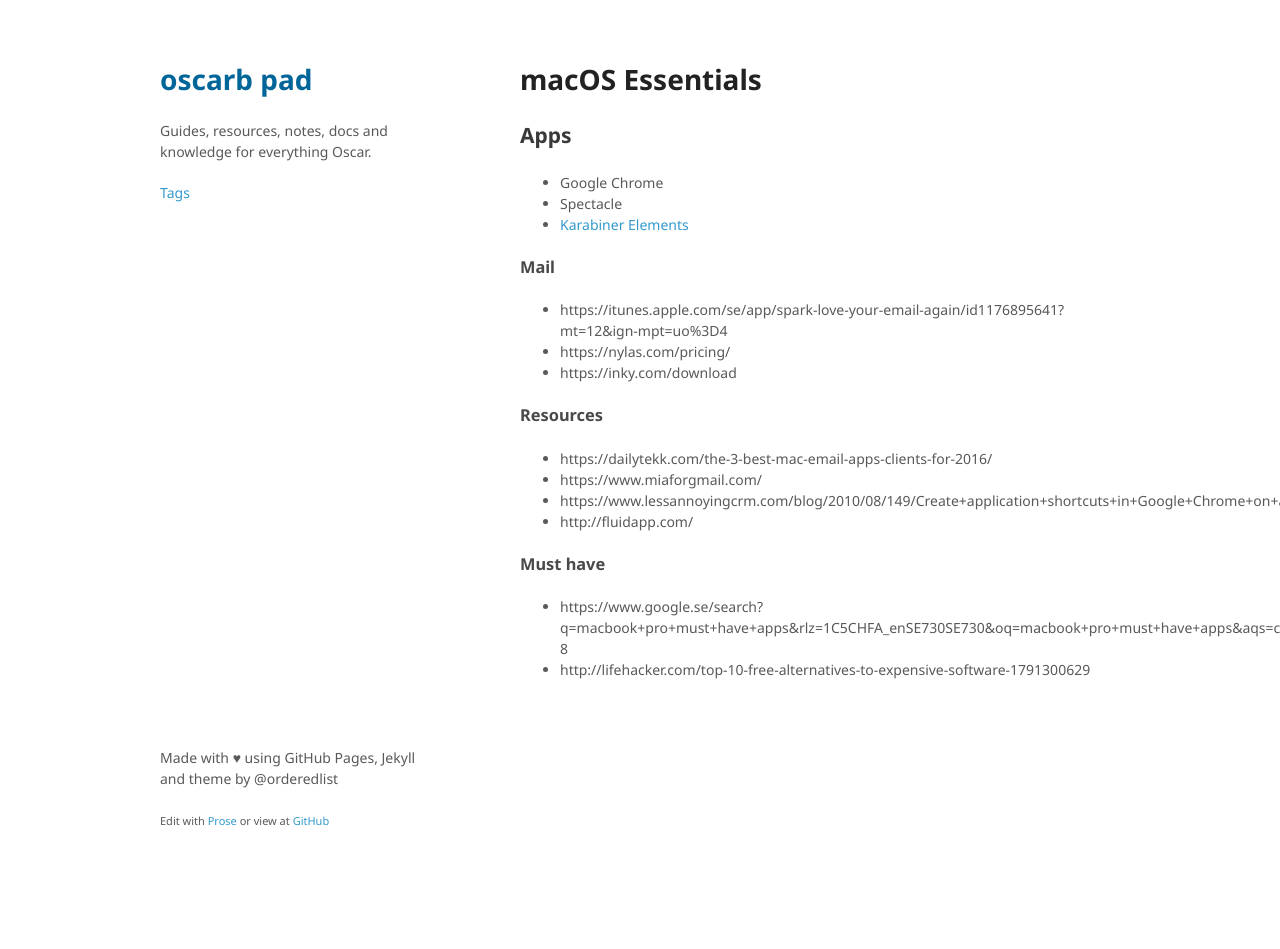
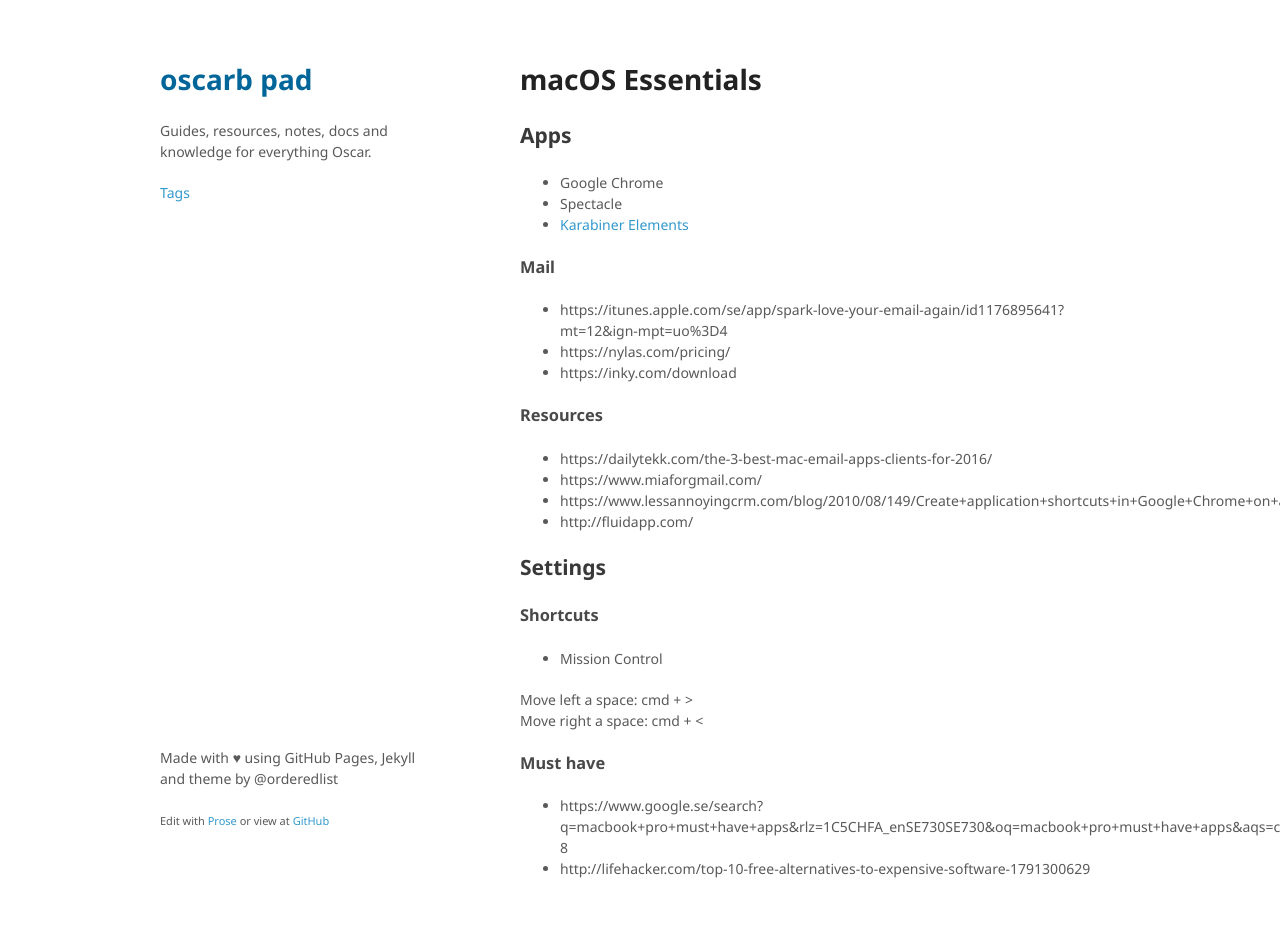
Before and after one commit to oscarb/pad, a Jekyll site: the page built from _docs/macos-essentials.md, in a window 1280 px wide. Built offline with Jekyll 4.4.1, drawn with Linux system fonts in a browser that asks for light colours; some web fonts are replaced; before the commit the page ends 900 px from its top, so only the background shows below that.

Commit message:
Update macos-essentials.md

```diff
--- a/_docs/macos-essentials.md
+++ b/_docs/macos-essentials.md
@@ -23,6 +23,14 @@ tags: [macOS]
 - https://www.lessannoyingcrm.com/blog/2010/08/149/Create+application+shortcuts+in+Google+Chrome+on+a+Mac
 - http://fluidapp.com/
 
+## Settings
+
+### Shortcuts
+
+* Mission Control
+
+Move left a space: cmd + >
+Move right a space: cmd + <
 
 ### Must have
 - https://www.google.se/search?q=macbook+pro+must+have+apps&rlz=1C5CHFA_enSE730SE730&oq=macbook+pro+must+have+apps&aqs=chrome..69i57j0l5.8933j0j4&sourceid=chrome&ie=UTF-8
```
